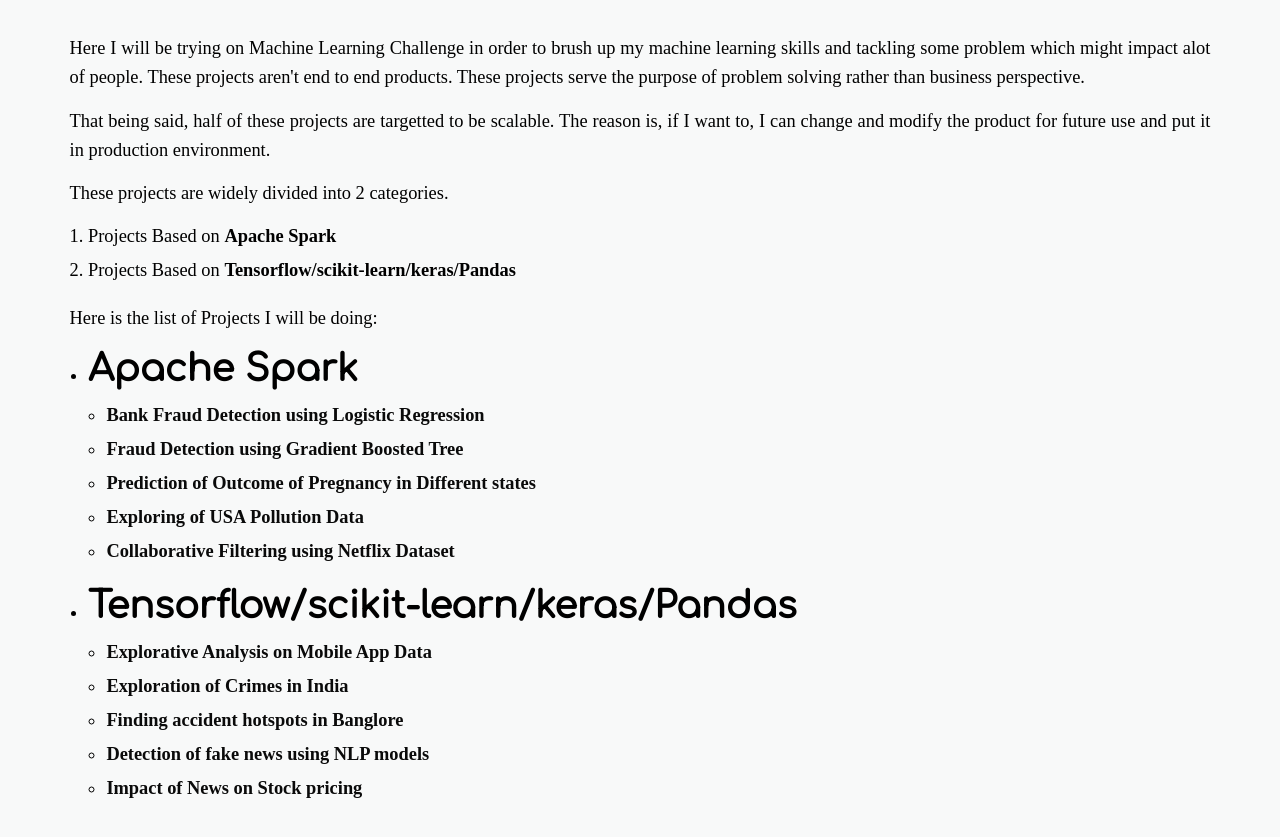
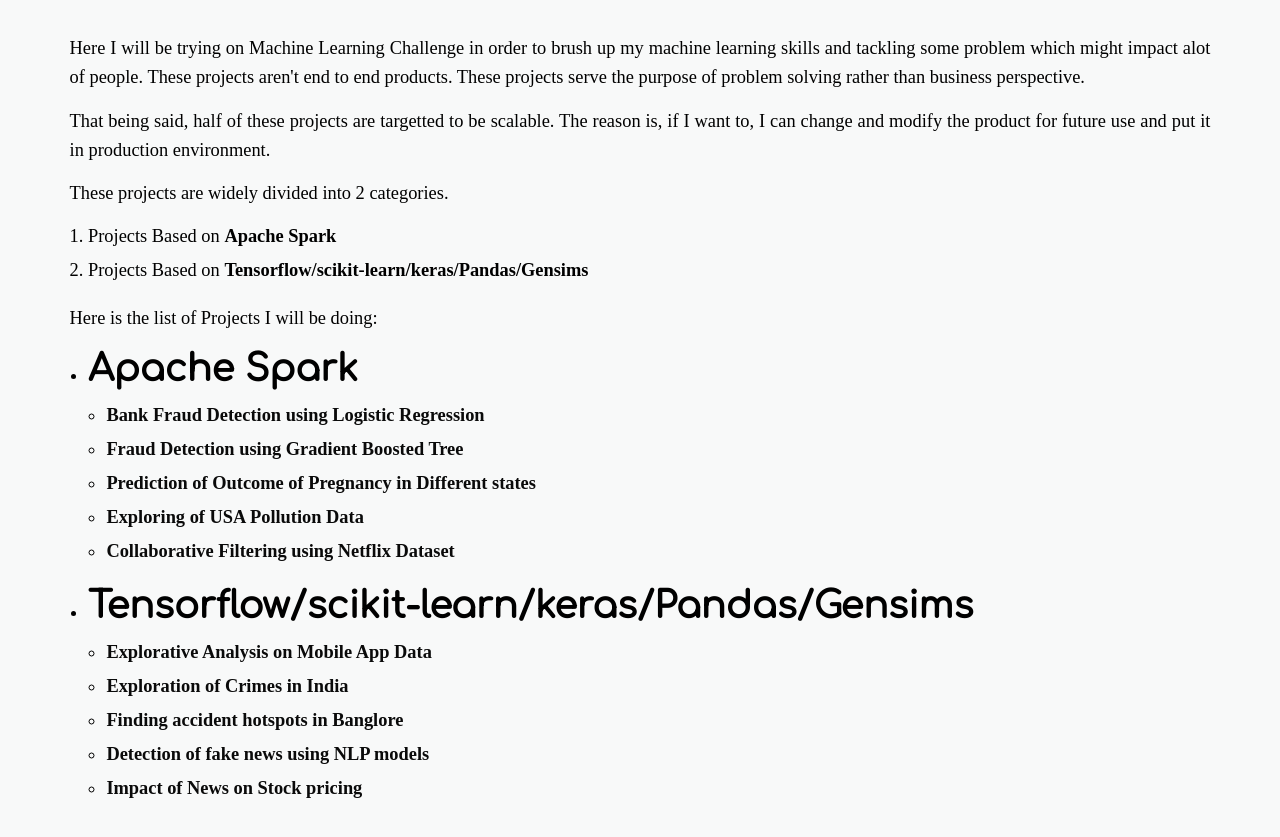
Before and after one commit to daftengineer/daftengineer.github.io, a Jekyll site: the page built from _posts/2018-08-23-ml-challange.markdown, in a window 1280 px wide and 900 px high, scrolled down 701 px. Shown: the top 837 px of the window. Built offline with Jekyll 4.4.1, drawn with Linux system fonts in a browser that asks for light colours; nearby versions of some CDN libraries.

Commit message:
Update 2018-08-23-ml-challange.markdown

```diff
--- a/_posts/2018-08-23-ml-challange.markdown
+++ b/_posts/2018-08-23-ml-challange.markdown
@@ -13,7 +13,7 @@
 <p style="text-align:justify;"> These projects are widely divided into 2 categories.<br />
   <ol>
     <li>Projects Based on <b>Apache Spark</b></li>
-    <li>Projects Based on <b>Tensorflow/scikit-learn/keras/Pandas</b></li>
+    <li>Projects Based on <b>Tensorflow/scikit-learn/keras/Pandas/Gensims</b></li>
   </ol>
   </p>
 <p style="text-align:justify;">Here is the list of Projects I will be doing:
@@ -26,7 +26,7 @@
               <li><a href="https://daftengineer.github.io/2018/08/31/exploration-of-us-pollution-data/">Exploring of USA Pollution Data</a></li>
               <li><a href="https://daftengineer.github.io/2018/09/06/collaborative-filtering/">Collaborative Filtering using Netflix Dataset</a></li>
           </ul>
-        <li><h2>Tensorflow/scikit-learn/keras/Pandas</h2></li>
+        <li><h2>Tensorflow/scikit-learn/keras/Pandas/Gensims</h2></li>
           <ul>
               <li><a href="https://daftengineer.github.io/2018/09/08/Exploring-mobile-app-data/">Explorative Analysis on Mobile App Data</a></li>
               <li><a href= "https://daftengineer.github.io/2018/09/12/crimes-in-india/">Exploration of Crimes in India</a></li>
```
